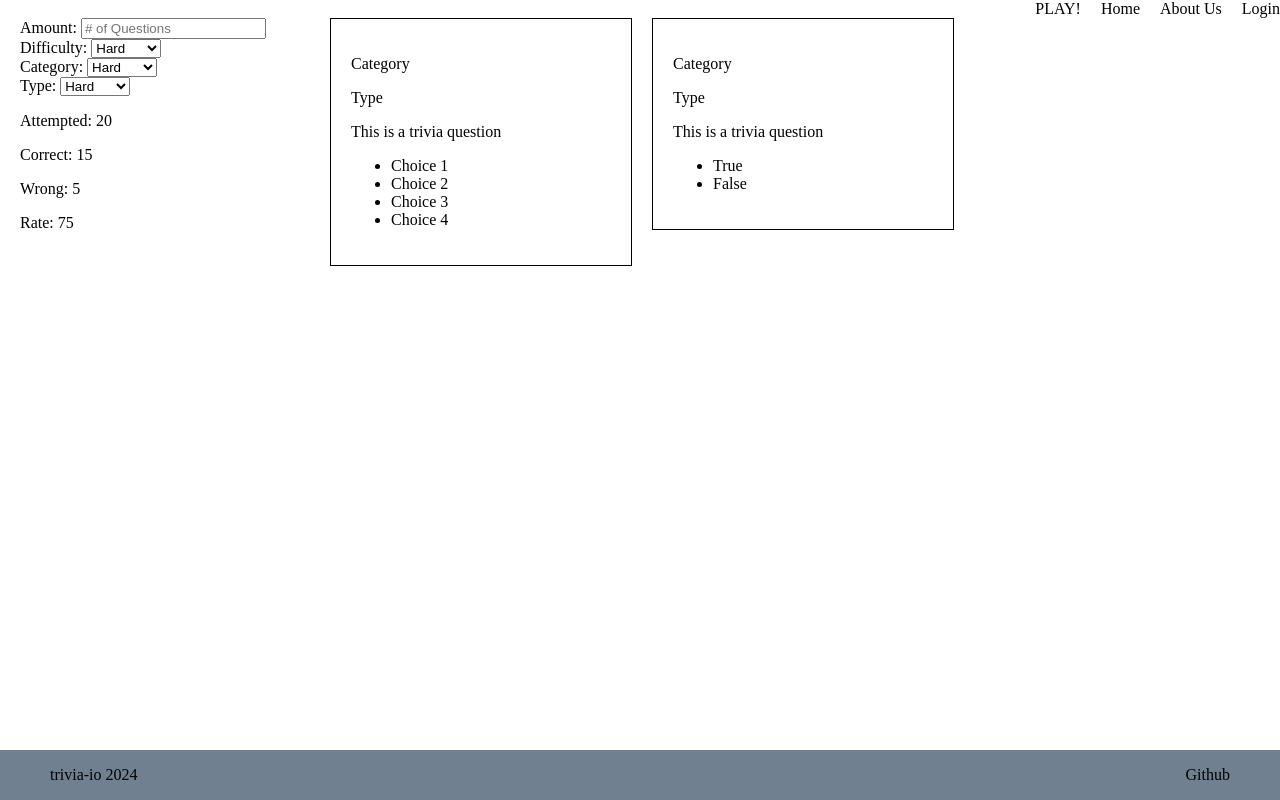
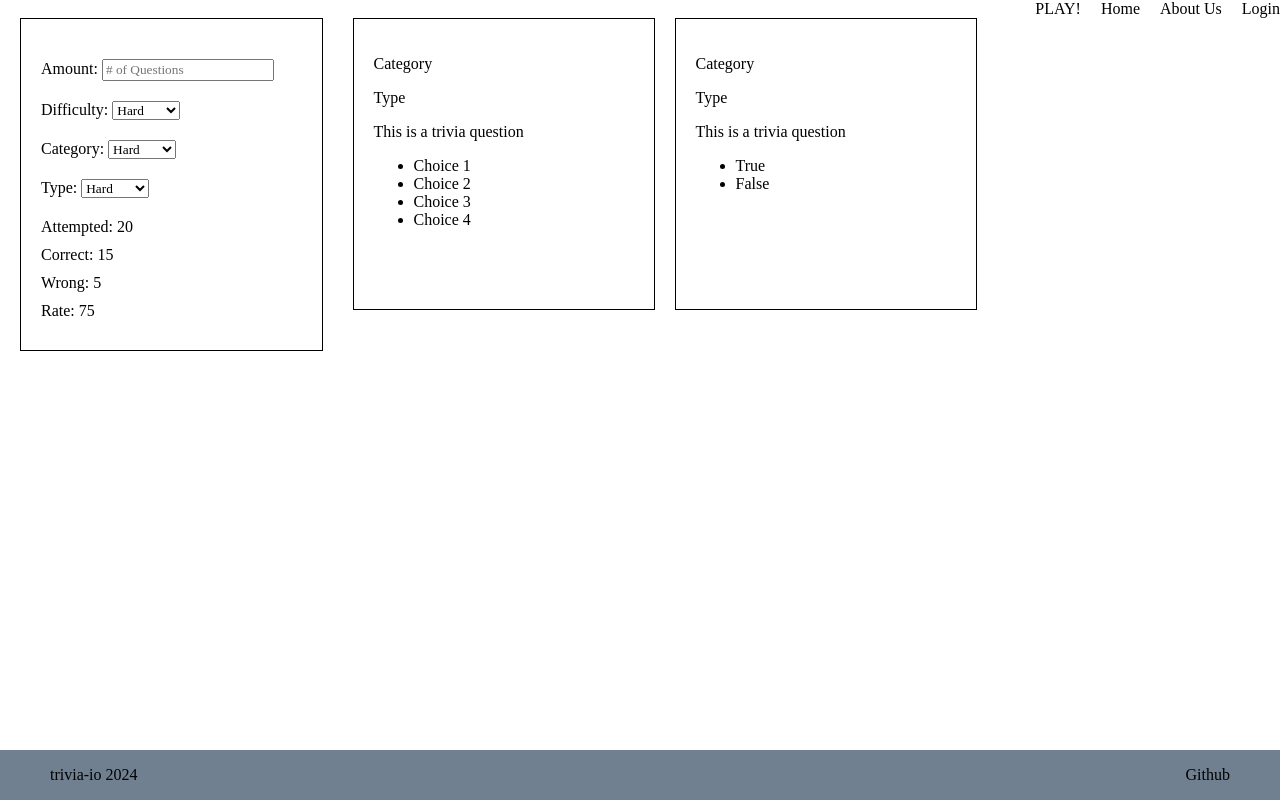
Before and after one commit to AntCannon/trivia-io, a React (Vite) app: page / in a window 1280 px wide. Built offline with nearby package versions, Linux system fonts and the light colour scheme.

Commit message:
update Sidebar.css

```diff
--- a/src/App.css
+++ b/src/App.css
@@ -13,4 +13,5 @@ main {
   margin: 0 20px;
   display: grid;
   grid-template-columns: 1fr 3fr;
+  gap: 30px;
 }
--- a/src/components/Question.css
+++ b/src/components/Question.css
@@ -1,5 +1,5 @@
 .question {
-  height: fit-content;
+  height: 250px;
   min-width: 260px;
   border: 1px solid black;
   padding: 20px;
--- a/src/components/Sidebar.css
+++ b/src/components/Sidebar.css
@@ -0,0 +1,9 @@
+.sidebar {
+  height: fit-content;
+  border: 1px solid black;
+  padding: 20px;
+}
+
+.sidebar * {
+  margin: 10px 0;
+}
--- a/src/index.css
+++ b/src/index.css
@@ -0,0 +1,3 @@
+* {
+  font-family: Avenir;
+}
```
